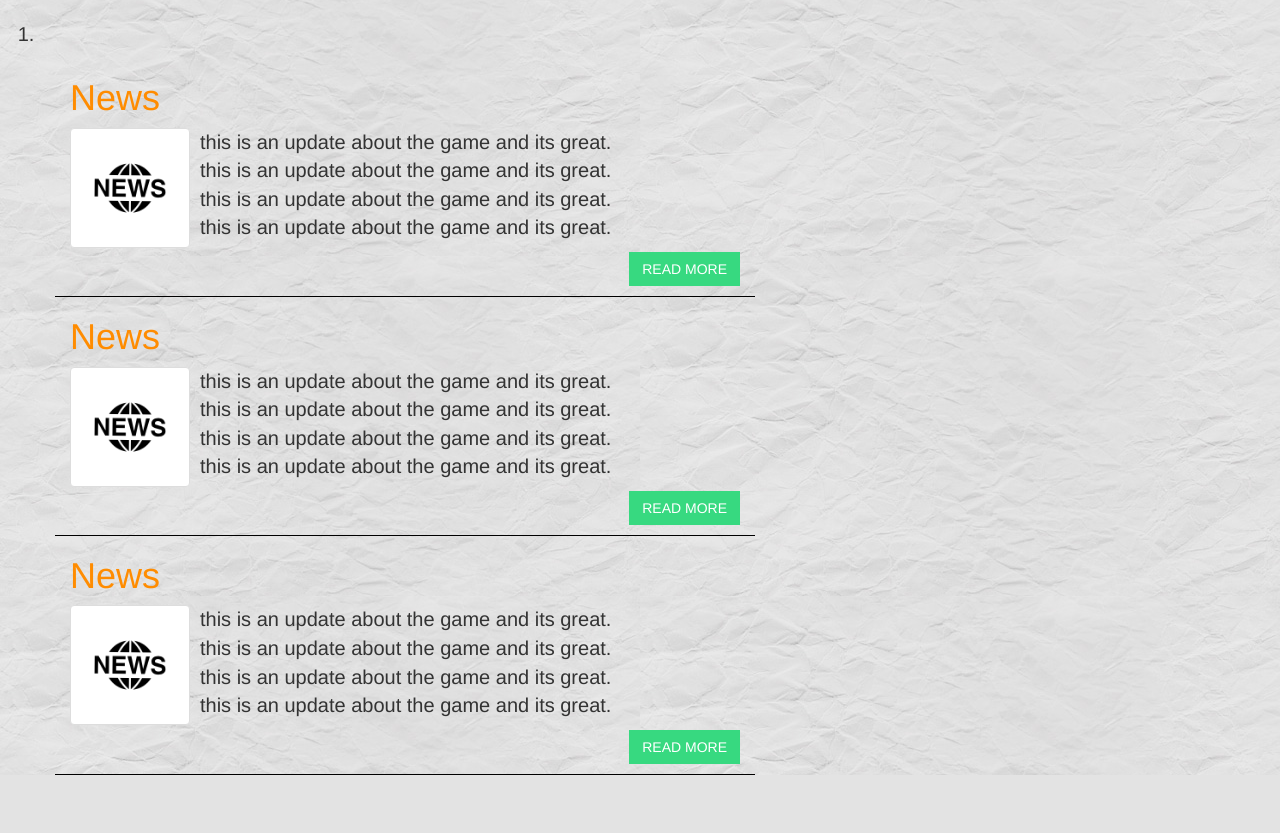
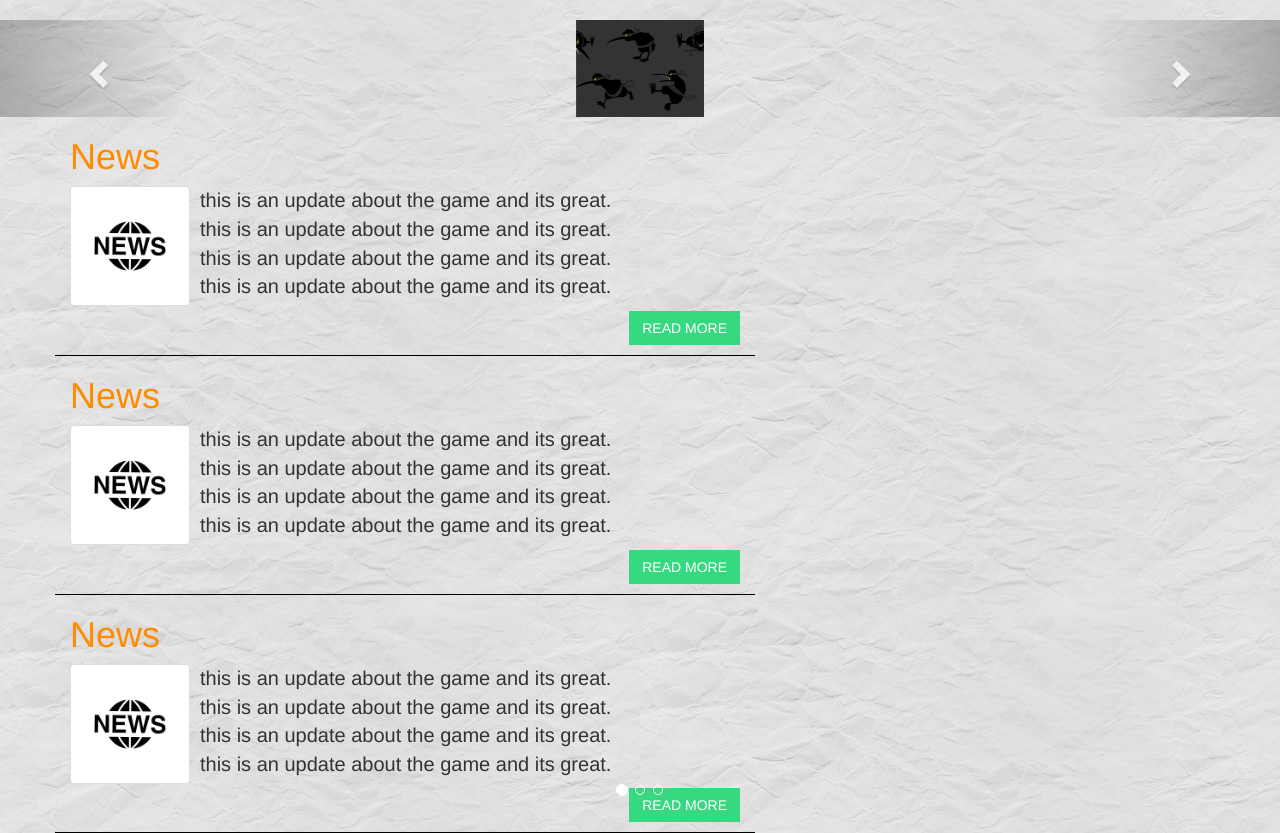
Before and after one commit to SmartDodging/1, a PHP site: page /home.php in a window 1280 px wide. Shown: the part 84-917 px from the top of the page. Before the commit the page ends 859 px from the top, so only its background shows below. Run offline with PHP 8.4, Linux system fonts and the light colour scheme.

Commit message:
did some slide work

```diff
--- a/css/style.css
+++ b/css/style.css
@@ -71,3 +71,8 @@
     width: 500px;
     height: 500px;
 }
+.carousel-inner > .item > img,
+.carousel-inner > .item > a > img {
+    width: 10%;
+    margin: auto;
+}
--- a/news.php
+++ b/news.php
@@ -1,10 +1,40 @@
 
 <!--slider-->
-<div id="carousel" class="carousel slide" data-ride="carousel">
-    <ol class="carousel-indcators">
-        <li data-target></li>
-    </ol>
+<div id="myCarousel" class="carousel slide" data-ride="carousel">
+  <!-- Indicators -->
+  <ol class="carousel-indicators">
+    <li data-target="#myCarousel" data-slide-to="0" class="active"></li>
+    <li data-target="#myCarousel" data-slide-to="1"></li>
+    <li data-target="#myCarousel" data-slide-to="2"></li>
+  </ol>
+
+  <!-- Wrapper for slides -->
+  <div class="carousel-inner" role="listbox">
+    <div class="item active">
+      <img src="/css/IMG/background-tile-2e75a594a803c883d5eb4ca740e9021d.png" alt="Img">
+    </div>
+
+    <div class="item">
+      <img src="css/IMG/21601-news-logo-icon-vector-icon-vector-eps.png" alt="Img">
+    </div>
+
+    <div class="item">
+      <img src="img_flower.jpg" alt="Img">
+    </div>
+
+
+  <!-- Left and right controls -->
+  <a class="left carousel-control" href="#myCarousel" role="button" data-slide="prev">
+    <span class="glyphicon glyphicon-chevron-left" aria-hidden="true"></span>
+    <span class="sr-only">Previous</span>
+  </a>
+  <a class="right carousel-control" href="#myCarousel" role="button" data-slide="next">
+    <span class="glyphicon glyphicon-chevron-right" aria-hidden="true"></span>
+    <span class="sr-only">Next</span>
+  </a>
 </div>
+
+
 <!--news thingies-->
 <div class="container">
     <div id="blog" class="row">
```
